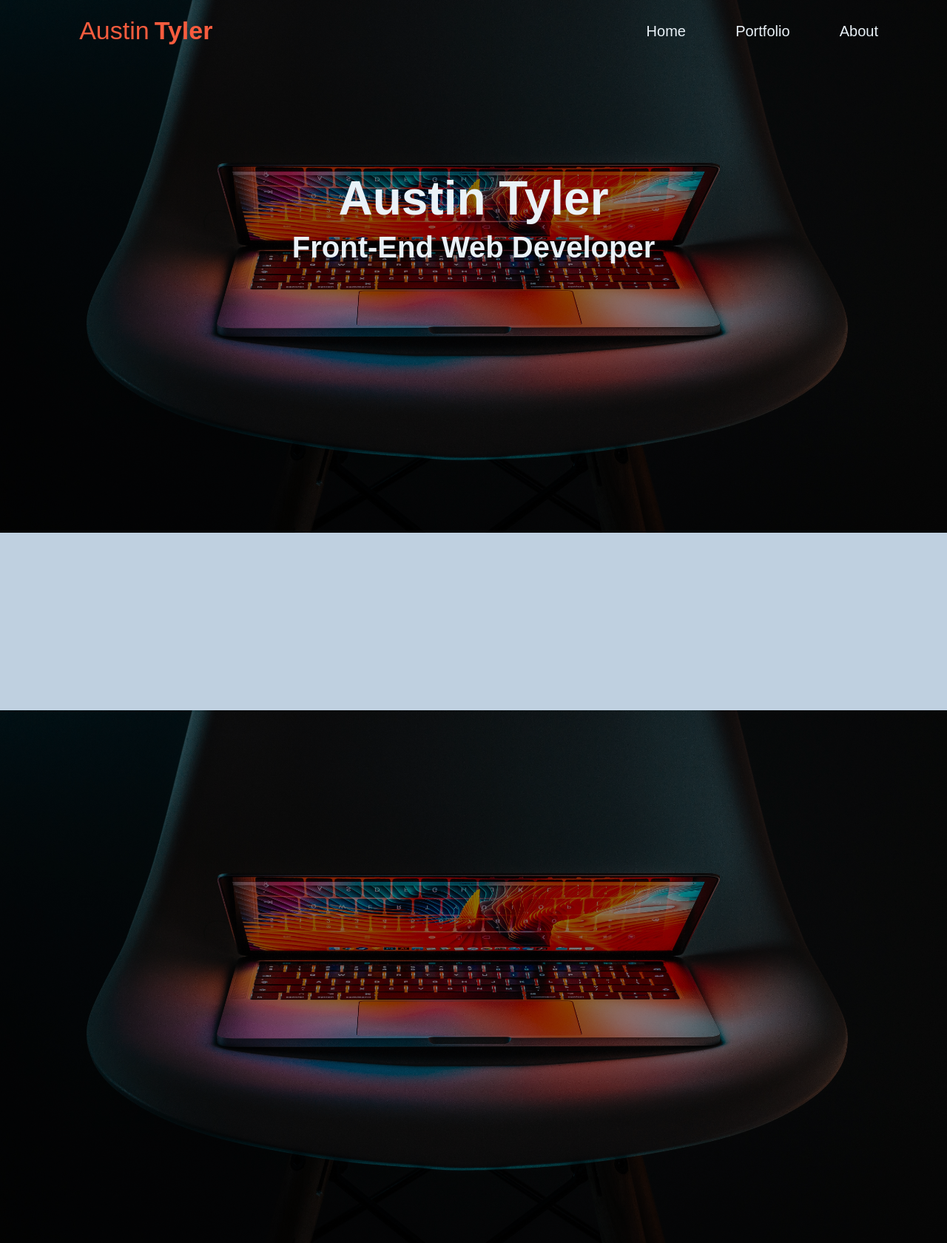
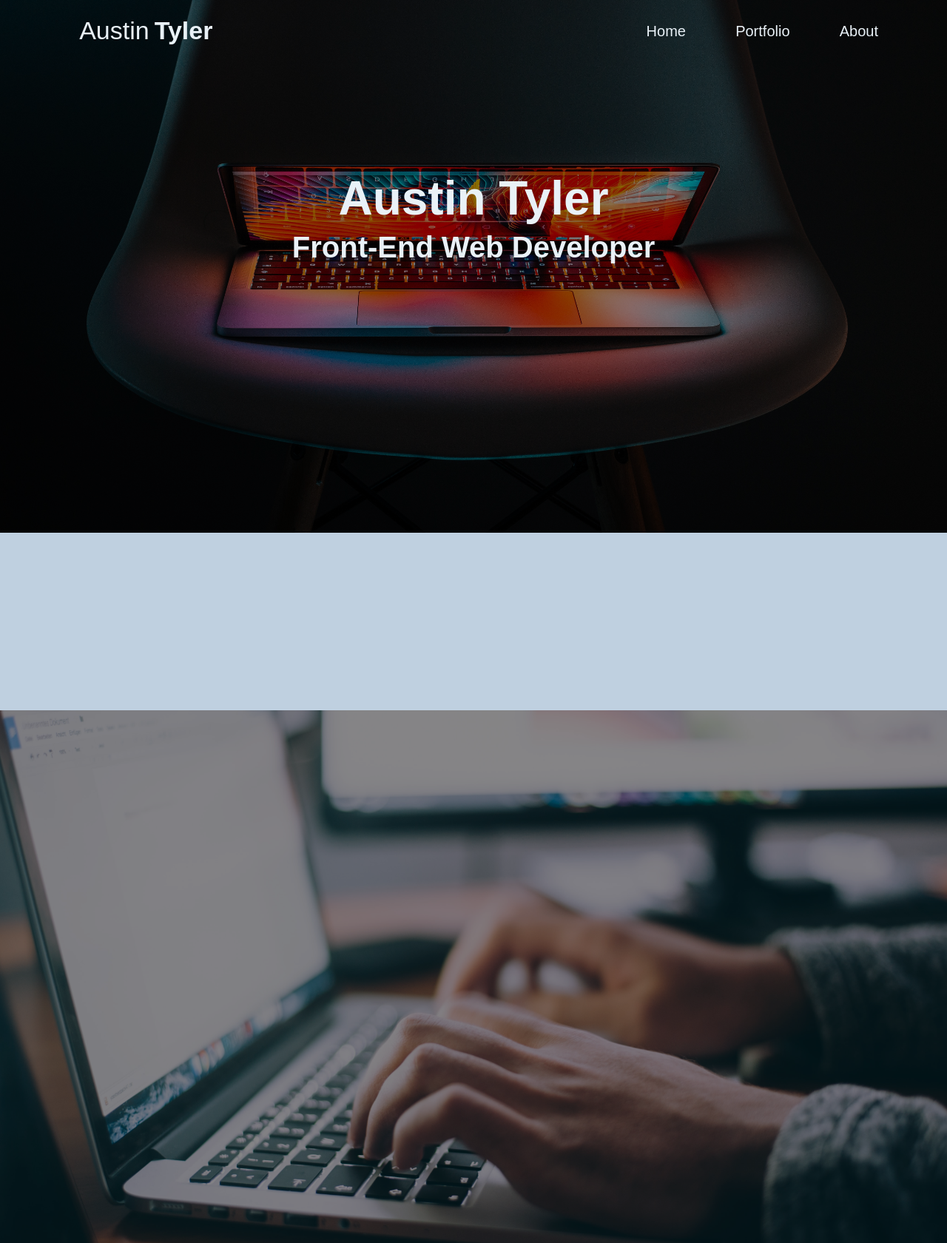
Before and after one commit to AT221/Portfolio-Website, a React (Create React App) app: page / in a window 1280 px wide. Shown: the whole page at 74% size. Built offline with nearby package versions, Linux system fonts and the light colour scheme; a web font is replaced by a local one.

Commit message:
Skill Updates

```diff
--- a/src/Components/Navi/_Navi.scss
+++ b/src/Components/Navi/_Navi.scss
@@ -11,7 +11,7 @@
         // border: 2px solid $navTextColor;
         padding: 2vh;
         font-size: 34px;
-        animation: pulsate 10s ease-in infinite forwards;
+        // animation: pulsate 10s ease-in infinite forwards;
         span{
             font-weight: bolder;
             padding-left: 7px;
@@ -21,7 +21,7 @@
     .nav-links{
         margin: 0 2vw;
         font-size: 20px;
-        animation: pulsate 10s ease-in infinite forwards;
+        // animation: pulsate 10s ease-in infinite forwards;
     }
 
 }
--- a/src/Components/Skills/Skills.js
+++ b/src/Components/Skills/Skills.js
@@ -1,18 +1,29 @@
 import React from 'react';
 import './_Skills.scss';
-import {Row, Col, Container, Image} from 'react-bootstrap';
+import {Row, Col, Container, Image, OverlayTrigger,Tooltip} from 'react-bootstrap';
 import SkillsImages from '../Skills/SkillsImages';
 
 const Skills = (props) => {
+
+
     return (
         <div>
             <Container className={props.bounce ? 'skill-container' : 'stretch'} >
                 <Row className='py-5'>
                     {SkillsImages.map((image, id)=>{
                         return(
-                    <Col className='img-container py-2'>
-                        <Image className={props.bounce ? 'skill-img' : 'undefined'} src={image.img} roundedCircle />
-                    </Col>
+                            <Col className='img-container py-3'>
+                                <OverlayTrigger
+                                    placement="bottom"
+                                    delay={{ show: 250, hide: 400 }}
+                                    overlay={
+                                        <Tooltip id="button-tooltip" {...props}>
+                                                {image.description}
+                                                </Tooltip>
+                                            }>
+                                <Image className={props.bounce ? 'skill-img' : 'undefined'} src={image.img} roundedCircle />
+                                </OverlayTrigger>
+                            </Col>
                         )
                     })}
                 </Row>
--- a/src/Components/Skills/_Skills.scss
+++ b/src/Components/Skills/_Skills.scss
@@ -13,10 +13,21 @@
             object-position:  100%;
             border: 5px solid $circleBorderColor;
             background-color: $circleFillColor;
-            animation: dropDown 1.5s ease-in-out forwards;
-            // animation: dropDown 1.2s ease-in-out forwards;
+            animation: dropDown 1.5s ease-in normal;
         }
     }
+}
+
+.skill-img:hover{
+    transform: scale(1.5);
+    padding: .3em;
+}
+
+
+
+.undefined{
+    display: none;
+
 }
 
 .stretch{
@@ -24,18 +35,18 @@
 
 }
 
-.undefined{
-    display: none;
-}
 
 
 @keyframes dropDown {
     0%{
+        display: none;
         opacity: 0;
-        transform: translateY(-10vh);
+        transform: translateY(-15vh);
+
     }
     100%{
         opacity: 100%;
         transform: translateY(0vh);
+
     }
 }
--- a/src/Components/TopBody/TopBody.js
+++ b/src/Components/TopBody/TopBody.js
@@ -7,7 +7,7 @@ const TopBody = (props) => {
     return (
         <div className='body'>
 
-        <div className='img'>
+        <div className='upperImg'>
             <div className='txt-container'>
                 <p className='txt'>
                 Austin Tyler
@@ -21,7 +21,7 @@ const TopBody = (props) => {
            <Skills bounce={props.bounce}/>
         </div>
 
-        <div className='img'></div>
+        <div className='lowerImg'></div>
 
         </div>
     )
--- a/src/Components/TopBody/_TopBody.scss
+++ b/src/Components/TopBody/_TopBody.scss
@@ -2,16 +2,8 @@
 
 .body{
     height: 100%;
-    .img{
-        height: 720px;
-        width: 100%;
-        background-image: url('../../Images/Top Body/Laptop.jpg');
-        background-attachment: fixed;
-        background-position: center;
-        background-repeat: no-repeat;
-        background-size: cover;
-        background-color: rgba(0, 0, 0, 0.466);
-        background-blend-mode: darken;
+    .upperImg{
+        @include parallax('../Images/TopBody/Laptop.jpg');
         .txt-container{
             color: $navTextColor;
             text-align: center;
@@ -31,6 +23,12 @@
 
     .skills{
         background-color: $skillBackColor;
+    }
+
+    .lowerImg{
+        @include parallax('../Images/TopBody/Typing.jpg');
 
     }
+
+
 }
--- a/src/SASS/_Variables.scss
+++ b/src/SASS/_Variables.scss
@@ -17,7 +17,14 @@ $circleFillColor: #E9F1F7;
 $skillBackColor: #BFD0E0;
 
 
-@mixin bg-light() {
-    color:red;
-    // animation: pulsate 1.5s ease-in-out infinite forwards;
+@mixin parallax ($img){
+    height: 720px;
+    width: 100%;
+    background-image: url($img);
+    background-attachment: fixed;
+    background-position: center;
+    background-repeat: no-repeat;
+    background-size: cover;
+    background-color: rgba(0, 0, 0, 0.466);
+    background-blend-mode: darken;
 }
```
Also changed, not shown: src/Components/About/About.js (+12 -0 lines), src/Images/TopBody/Laptop.jpg (renamed from src/Images/Top Body/Laptop.jpg), src/Images/TopBody/Typing.jpg (added).
